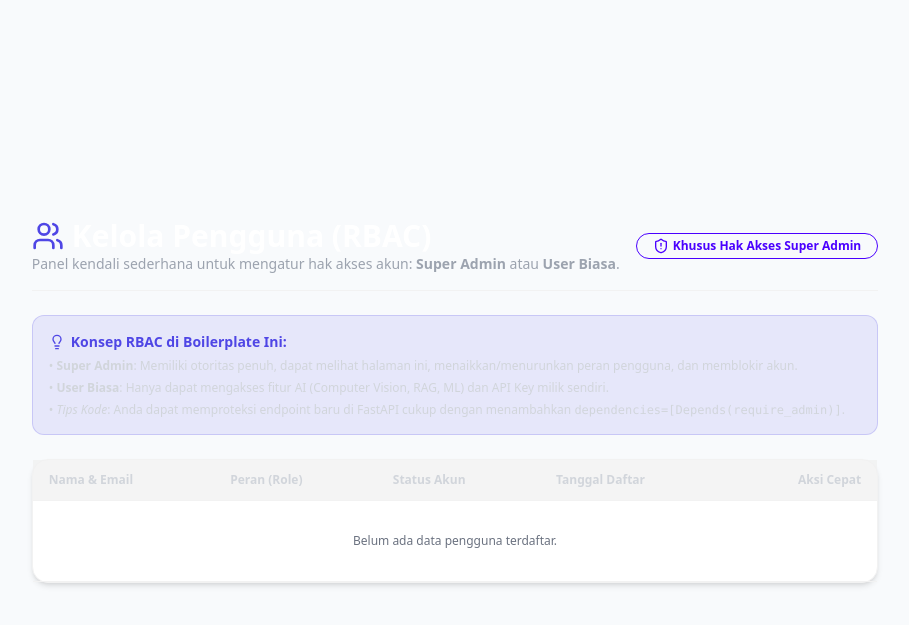
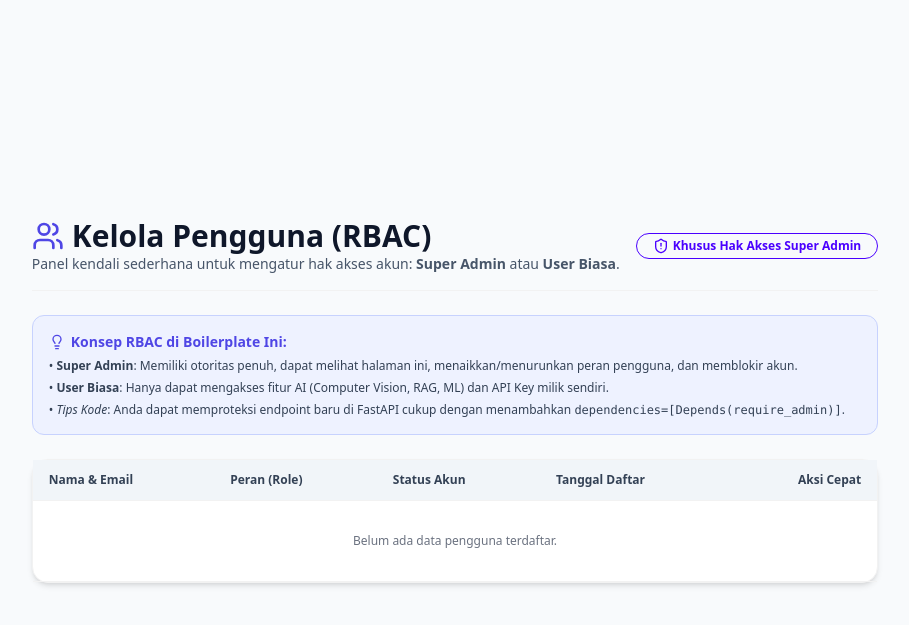
Before and after one commit to Annaskhadafi/fullstack-fastapi-for-ai-ML, a FastAPI app: template app/templates/admin/users.html in a window 1280 px wide. Shown: the top 625 px of the page, without its empty margins (185-1094 px from the left). Run offline with FastAPI, Linux system fonts and the light colour scheme; the template is opened without the code that fills it, so the values that code supplies are empty; some libraries are stand-ins or nearby versions.

Commit message:
fix: improve RBAC admin page contrast

```diff
--- a/app/templates/admin/users.html
+++ b/app/templates/admin/users.html
@@ -7,10 +7,10 @@
     <!-- Header -->
     <div class="flex flex-col sm:flex-row sm:items-center justify-between gap-4 border-b border-base-200 pb-4">
         <div>
-            <h1 class="text-3xl font-bold text-white flex items-center gap-2">
+            <h1 class="text-3xl font-bold text-slate-900 flex items-center gap-2">
                 <i data-lucide="users" class="w-8 h-8 text-primary"></i> Kelola Pengguna (RBAC)
             </h1>
-            <p class="text-sm text-gray-400">
+            <p class="text-sm text-slate-600">
                 Panel kendali sederhana untuk mengatur hak akses akun: <strong>Super Admin</strong> atau <strong>User Biasa</strong>.
             </p>
         </div>
@@ -20,7 +20,7 @@
     </div>
 
     <!-- Educational Explanation Box for Students -->
-    <div class="p-4 bg-primary/10 border border-primary/20 rounded-xl text-xs space-y-1.5 text-gray-300">
+    <div class="p-4 bg-indigo-50 border border-indigo-200 rounded-xl text-xs space-y-1.5 text-slate-700">
         <h4 class="font-bold text-primary flex items-center gap-1.5 text-sm">
             <i data-lucide="lightbulb" class="w-4 h-4"></i> Konsep RBAC di Boilerplate Ini:
         </h4>
@@ -35,7 +35,7 @@
             <div class="overflow-x-auto">
                 <table class="table table-md w-full">
                     <thead>
-                        <tr class="bg-base-200/80 text-gray-300 text-xs">
+                        <tr class="bg-slate-100 text-slate-700 text-xs">
                             <th>Nama & Email</th>
                             <th>Peran (Role)</th>
                             <th>Status Akun</th>
```
Also changed, not shown: app/templates/admin/partials/user_row.html (+4 -4 lines).
